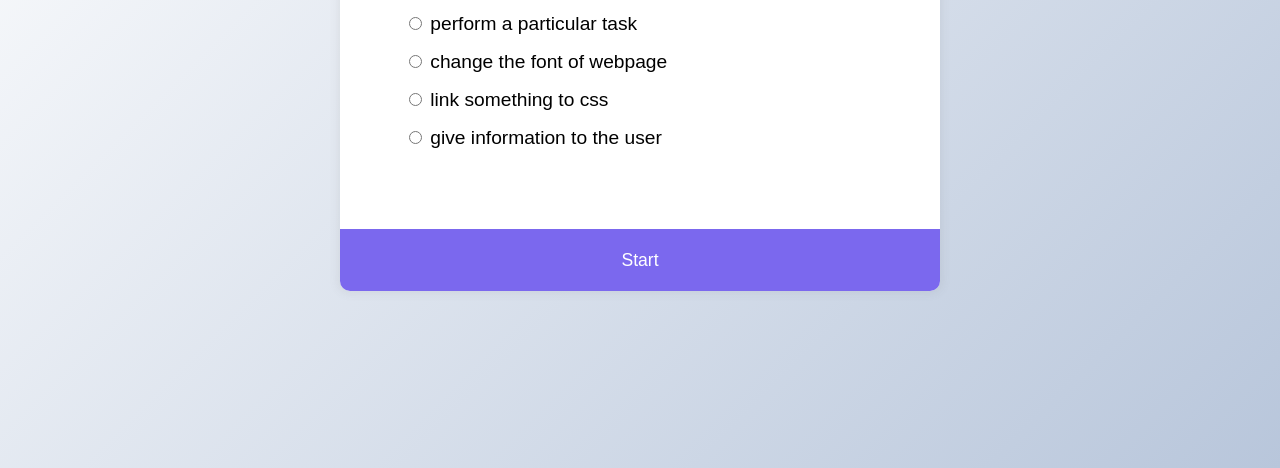
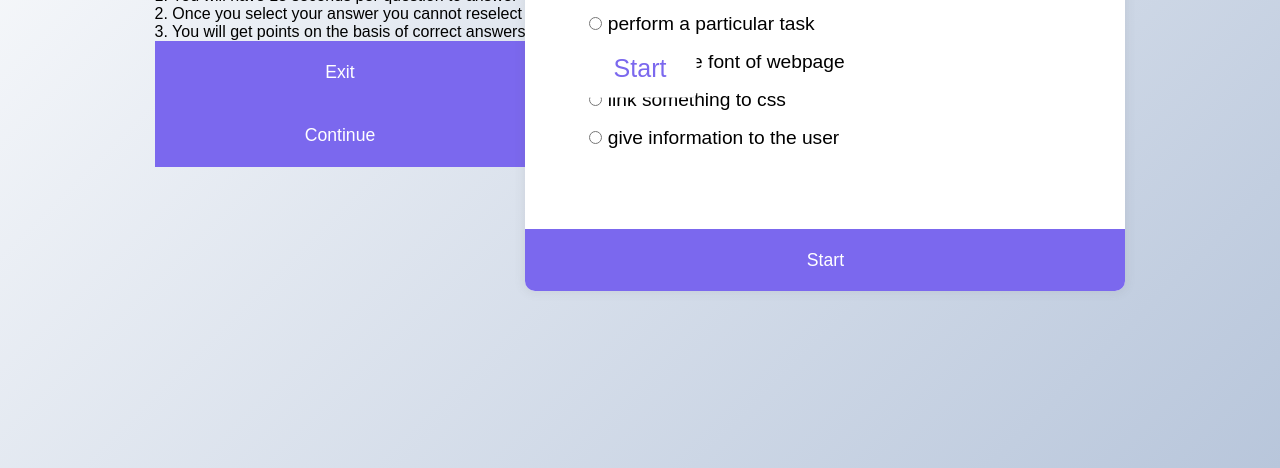
Before and after one commit to OnePingtoRuleThemAll/Super-Duper-Awesome-Coding-Quiz, a plain HTML site: page index.html in a window 1280 px wide. Shown: the part 332-800 px from the top of the page. Drawn offline with Linux system fonts and the light colour scheme; a web font is replaced by a local one.

Commit message:
adding button and timer to html and css

```diff
--- a/assets/script.js
+++ b/assets/script.js
@@ -1,3 +1,5 @@
+
+
 const quizData = [
     {
         question: "A JavaScript function is a block of code designed to:",
--- a/index.html
+++ b/index.html
@@ -2,13 +2,35 @@
 <html lang="en">
 <head>
   <meta charset="UTF-8">
-  <meta http-equiv="X-UA-Compatible" content="IE=edge">
+  <!--<meta http-equiv="X-UA-Compatible" content="IE=edge">-->
   <meta name="viewport" content="width=device-width, initial-scale=1.0">
+  <title>Super Duper Awesome Coding Quiz</title>
   <link rel="stylesheet" href="style.css">
-
-  <title>Super Duper Awesome Coding Quiz</title>
+  <cript src="https://kit.fontawesome.com/a076d05399.js"></cript>
 </head>
 <body>
+    <!--Button to start quiz-->
+    <div class="start_btn"><button>Start</button></div>
+
+    <!--Info Box-->
+    <div class="info_box">
+        <div class="info_title">
+            <span>Rules</span>
+        </div>
+        <div class="info_list">
+            <div class="info">1. You will have 15 seconds per question to answer</div>
+            <div class="info">2. Once you select your answer you cannot reselect</div>
+            <div class="info">3. You will get points on the basis of correct answers</div>
+        </div>
+        <div class="buttons">
+            <button class="quit">Exit</button>
+            <button class="restart">Continue</button>
+        </div>
+    </div>
+
+
+    <!--Add countdown timer for when quiz begins, should stop when it reaches zero-->
+    <!--be able to save their initials/score to a high scores vie using local storage-->
 
     <div class="quiz-container" id="quiz">
         <div class="quiz-header">
--- a/style.css
+++ b/style.css
@@ -3,8 +3,12 @@
 @import url('https://fonts.googleapis.com/css2?family=Encode+Sans+Expanded:wght@200;400&display=swap');
 
 *{
+    margin: 0;
+    padding: 0;
     box-sizing: border-box;
+    font-family: 'Encode', sans-serif;
 }
+
 body{
     background-color: #b8c6db;
     background-image: linear-gradient(315deg, #b8c6db 0%, white 100%);
@@ -16,6 +20,28 @@ body{
     overflow: hidden;
     margin: 0;
 }
+
+.start_btn{
+    position: absolute;
+    top: 50%;
+    left: 50%;
+    transform: translate(-50%, -50%);
+}
+
+/*start Quiz Button style*/
+.start_btn button{
+    font-size: 25px;
+    font-weight: 500;
+    color: mediumslateblue;
+    padding: 15px 30px;
+    outline: none;
+    border: none;
+    border-radius: 5px;
+    background: white;
+    cursor: pointer;
+}
+
+
 .quiz-container{
     background-color: white;
     border-radius: 10px;
```
Also changed, not shown: 1 other file.
